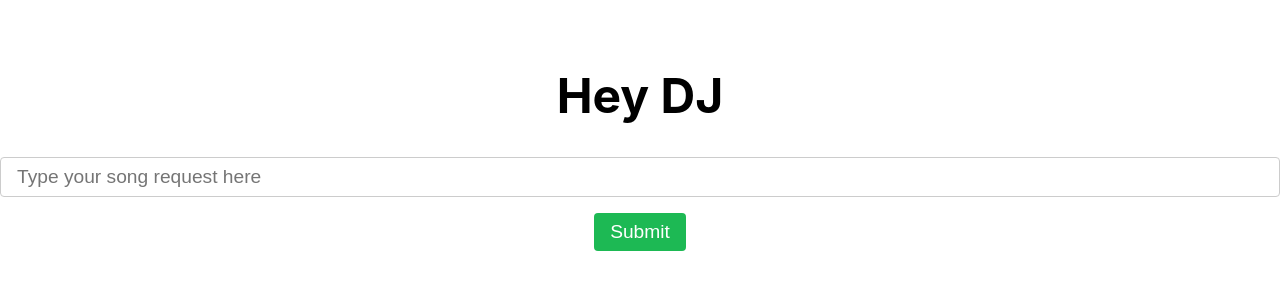
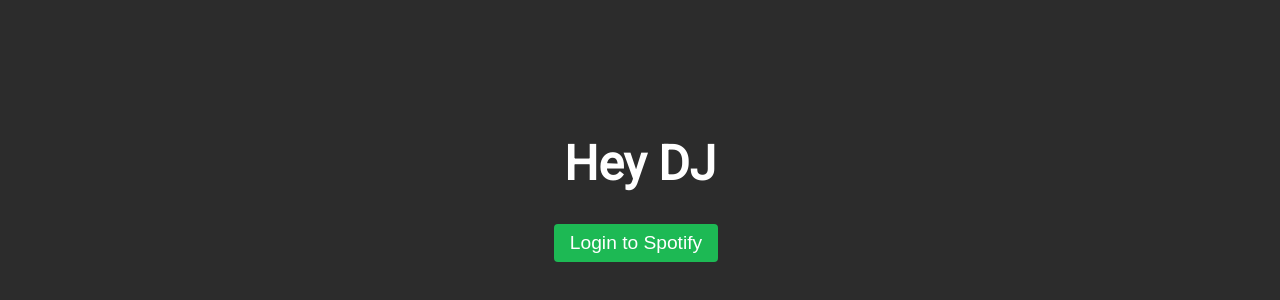
Before and after one commit to peter-limawal/hey-dj, a React (Vite) app: page / in a window 1280 px wide. Shown: the part 258-558 px from the top of the page. Built offline with nearby package versions, Linux system fonts and the light colour scheme.

Commit message:
implement two-layer spotify auth

```diff
--- a/index.html
+++ b/index.html
@@ -3,10 +3,15 @@
   <head>
     <meta charset="UTF-8" />
     <meta name="viewport" content="width=device-width, initial-scale=1.0" />
-    <title>AI DJ</title>
+    <link
+      rel="stylesheet"
+      href="https://fonts.googleapis.com/css?family=Roboto&display=swap"
+    />
+    <title>Hey DJ</title>
   </head>
   <body>
     <div id="root"></div>
     <script type="module" src="/src/main.tsx"></script>
+    <script src="https://sdk.scdn.co/spotify-player.js"></script>
   </body>
 </html>
--- a/src/App.css
+++ b/src/App.css
@@ -1,9 +1,20 @@
+body {
+  font-family: 'Roboto', sans-serif;
+  background-color: #2c2c2c; /* ChatGPT grey */
+  color: #ffffff;
+  margin: 0;
+  padding: 0;
+}
+
 .container {
   display: flex;
   flex-direction: column;
   align-items: center;
   justify-content: center;
   min-height: 100vh;
+  max-width: 800px;
+  margin: 0 auto;
+  padding: 3rem;
 }
 
 h1 {
@@ -14,11 +25,14 @@
 input {
   font-size: 1.2rem;
   padding: 0.5rem 1rem;
-  border: 1px solid #ccc;
+  border: 1px solid #1db954; /* Spotify green */
   border-radius: 4px;
+  background-color: #2c2c2c;
+  color: #ffffff;
   width: 100%;
   box-sizing: border-box;
   margin-bottom: 1rem;
+  outline: none;
 }
 
 button {
@@ -30,8 +44,75 @@
   border-radius: 4px;
   cursor: pointer;
   transition: background-color 0.3s;
+  margin-right: 0.5rem;
+  margin-bottom: 1rem;
 }
 
 button:hover {
   background-color: #1ed760;
 }
+
+h2 {
+  font-size: 2rem;
+  margin-bottom: 1rem;
+}
+
+ul {
+  list-style-type: none;
+  padding: 0;
+  margin: 0;
+}
+
+li {
+  display: flex;
+  align-items: center;
+  justify-content: space-between;
+  padding: 0.5rem;
+  margin-bottom: 0.5rem;
+  background-color: rgba(255, 255, 255, 0.1);
+  border-radius: 4px;
+}
+
+.content {
+  display: flex;
+  flex-direction: row;
+  justify-content: space-between;
+  margin-top: 2rem;
+  width: 100%;
+}
+
+.songs {
+  flex: 1;
+  margin-right: 1rem;
+}
+
+.player {
+  flex: 1;
+}
+
+@media (max-width: 768px) {
+  .content {
+    flex-direction: column;
+  }
+
+  .songs {
+    margin-right: 0;
+    margin-bottom: 1rem;
+  }
+}
+
+.login-layer {
+  display: flex;
+  flex-direction: column;
+  align-items: center;
+  justify-content: center;
+  min-height: 100vh;
+}
+
+.app-layer {
+  display: flex;
+  flex-direction: column;
+  align-items: center;
+  justify-content: center;
+  min-height: 100vh;
+}
--- a/src/App.tsx
+++ b/src/App.tsx
@@ -1,9 +1,19 @@
 import React, { useState } from 'react'
 import './App.css'
+
+const authorizeSpotify = async () => {
+  console.log('Authorize Spotify')
+  return true
+}
+
+const playSong = (songURI: string) => {
+  console.log('Play song:', songURI)
+}
 
 function App() {
   const [input, setInput] = useState('')
   const [songs, setSongs] = useState<string[]>([])
+  const [loggedIn, setLoggedIn] = useState(false)
 
   const handleSubmit = async () => {
     const response = await fetch('http://localhost:3001/input', {
@@ -19,9 +29,24 @@
     setSongs(data.songs)
   }
 
-  return (
-    <div className="container">
+  const login = async () => {
+    let loginSuccessful = false
+    const success = await authorizeSpotify()
+    if (success) {
+      loginSuccessful = true
+    }
+    setLoggedIn(loginSuccessful)
+  }
+
+  const renderLoginLayer = () => (
+    <div className="login-layer">
       <h1>Hey DJ</h1>
+      {!loggedIn && <button onClick={login}>Login to Spotify</button>}
+    </div>
+  )
+
+  const renderAppLayer = () => (
+    <div className="app-layer">
       <input
         type="text"
         placeholder="Type your song request here"
@@ -30,7 +55,7 @@
       />
       <button onClick={handleSubmit}>Submit</button>
       {songs.length > 0 && (
-        <div>
+        <div className="songs">
           <h2>Suggested Songs:</h2>
           <ul>
             {songs.map((song: string, index: number) => (
@@ -41,6 +66,12 @@
       )}
     </div>
   )
+
+  return (
+    <div className="container">
+      {loggedIn ? renderAppLayer() : renderLoginLayer()}
+    </div>
+  )
 }
 
 export default App
```
